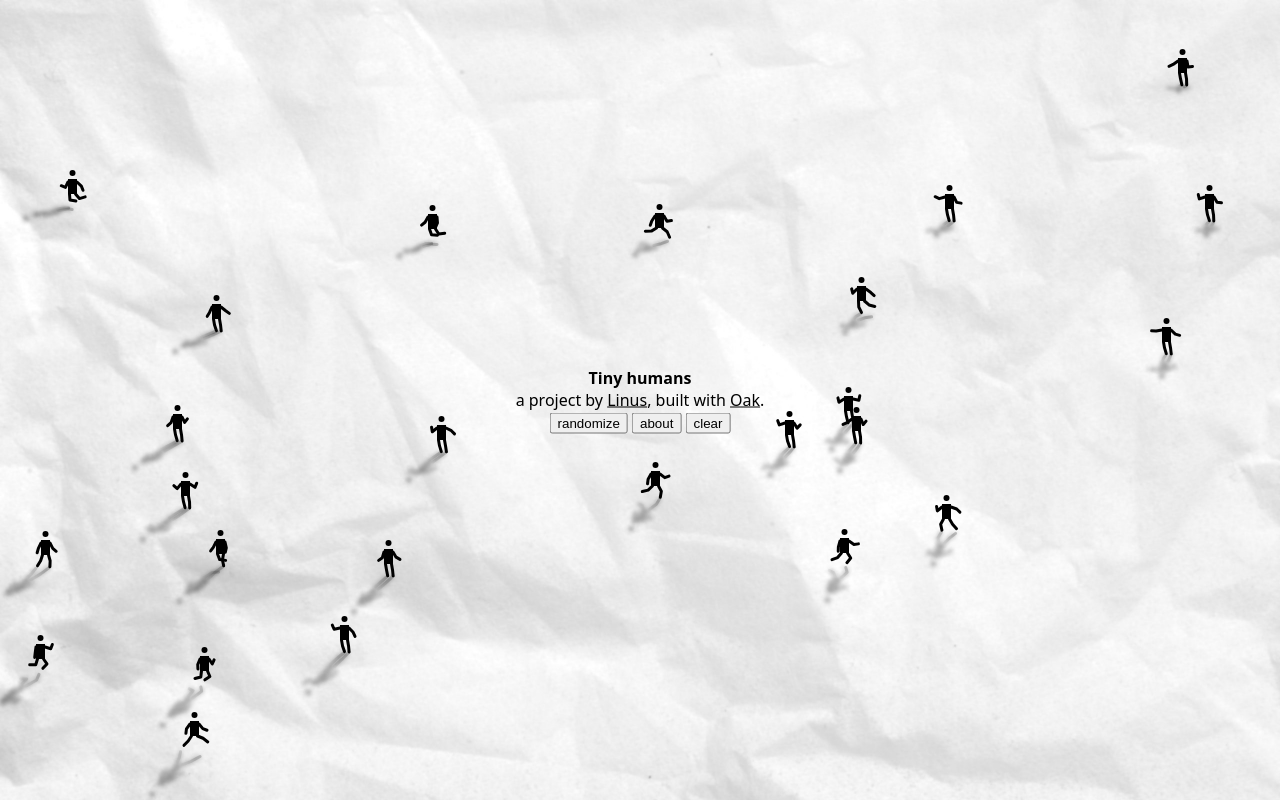
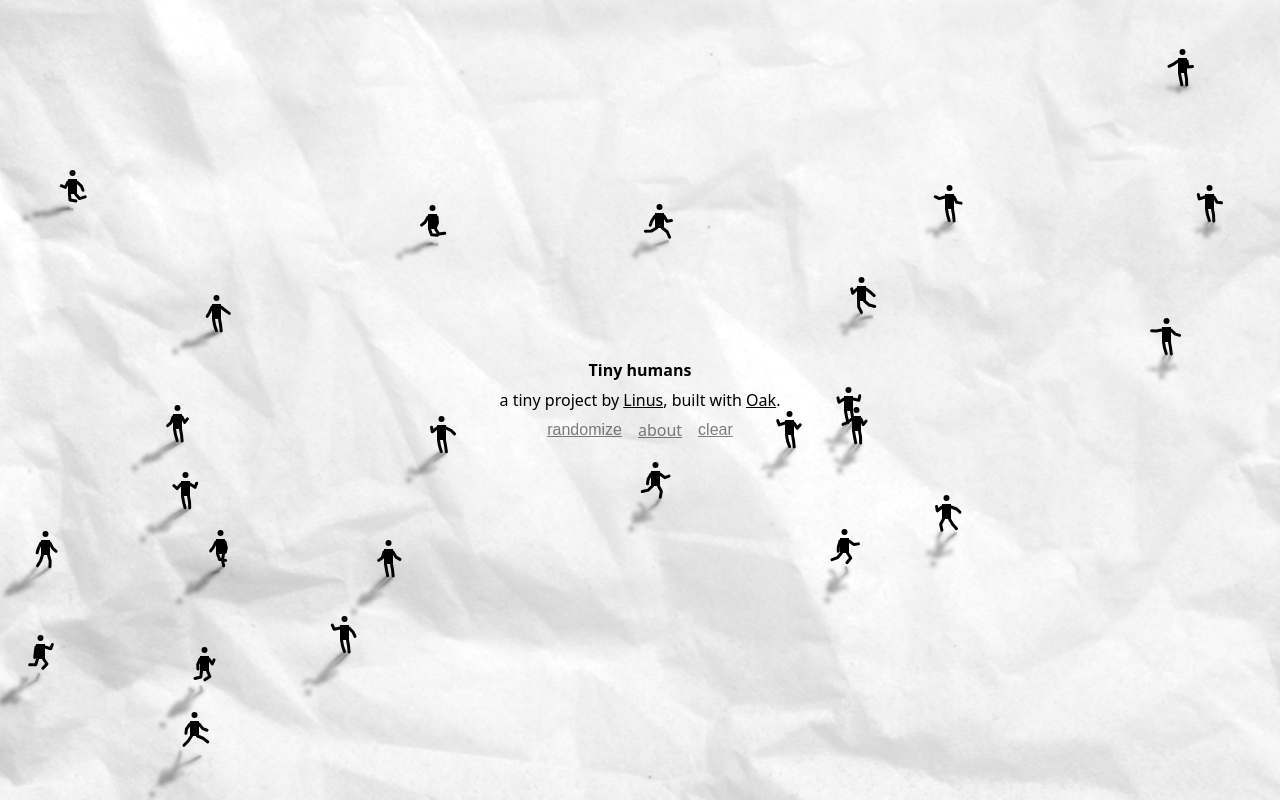
Before and after one commit to thesephist/tinyhumans, a plain HTML site: page index.html in a window 1280 px wide. Drawn offline with Linux system fonts and the light colour scheme.

Commit message:
wip: Add some buttons and documentation

```diff
--- a/index.html
+++ b/index.html
@@ -27,13 +27,39 @@ canvas {
 	left: 50%;
 	transform: translate(-50%, -50%);
 	text-align: center;
+	display: flex;
+	flex-direction: column;
+	align-items: center;
+	pointer-events: none;
 }
 #app h1, p {
 	font-size: 1em;
 	margin: 0;
-	pointer-events: none;
+	margin-bottom: 8px;
 }
-#app a {
+#app a,
+#app button {
+	color: inherit;
+	pointer-events: all;
+}
+#app .buttons {
+	display: flex;
+	flex-direction: row;
+	gap: 1em;
+}
+#app .button,
+#app a.button {
+	color: rgba(0, 0, 0, .5);
+	display: inline;
+	text-decoration: underline;
+	cursor: pointer;
+	background: transparent;
+	border: 0;
+	padding: 0;
+	font-size: 1em;
+}
+
+#app .button:hover {
 	color: inherit;
 }
 </style>
@@ -42,15 +68,17 @@ canvas {
 <div id="app">
 	<h1>Tiny humans</h1>
 	<p>
-		a project by
+		a tiny project by
 		<a href="https://thesephist.com" target="_blank">Linus</a>,
 		built with
 		<a href="https://oaklang.org/" target="_blank">Oak</a>.
 	</p>
 	<div class="buttons">
-		<button class="randomizeButton">randomize</button>
-		<button class="aboutButton">about</button>
-		<button class="clearButton">clear</button>
+		<button class="button randomizeButton">randomize</button>
+		<a href="https://github.com/thesephist/tinyhumans" class="button aboutButton">
+			about
+		</a>
+		<button class="button clearButton">clear</button>
 	</div>
 </div>
 <script src="/bundle.js"></script>
```
Also changed, not shown: 1 other file.
